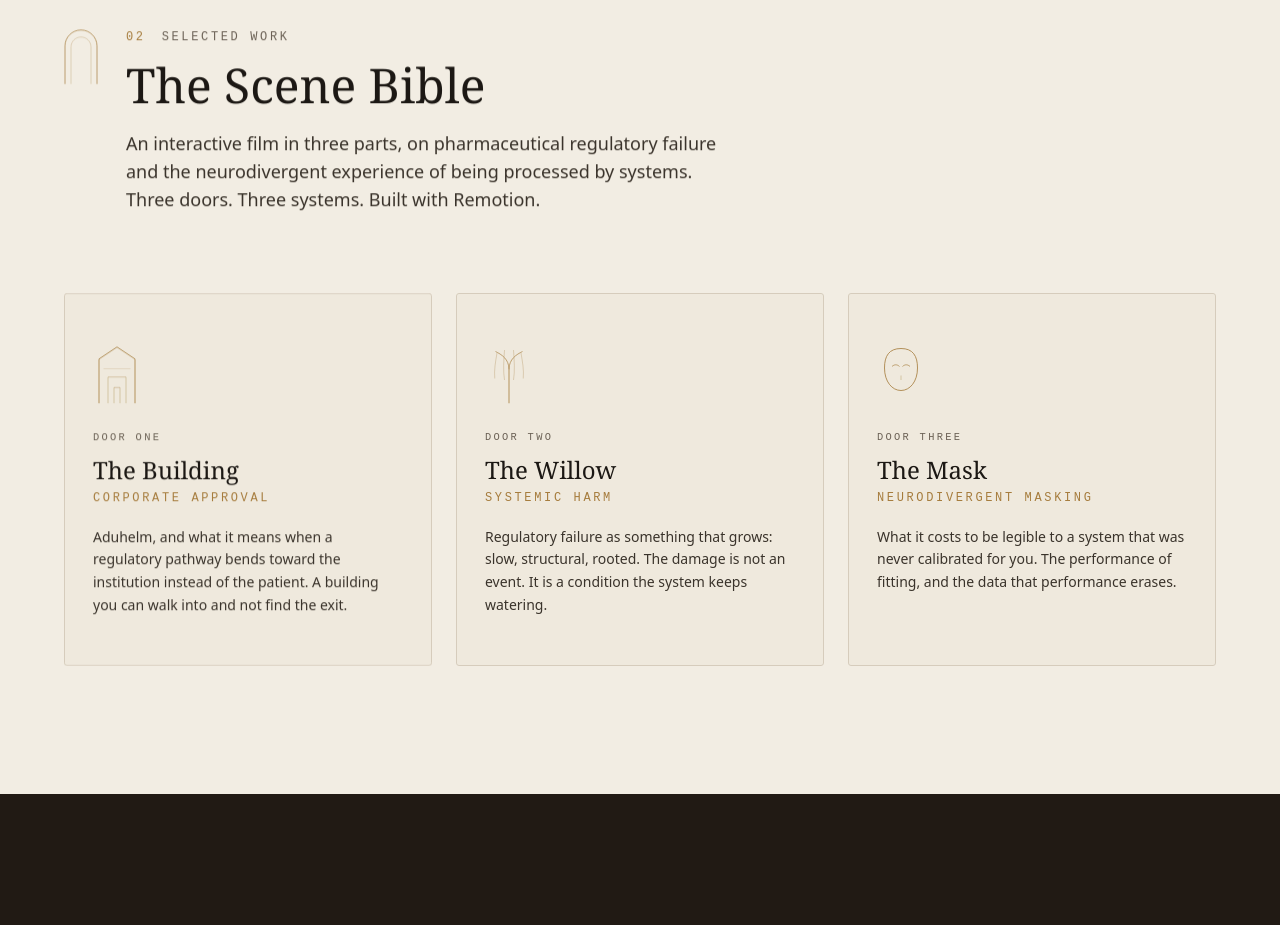
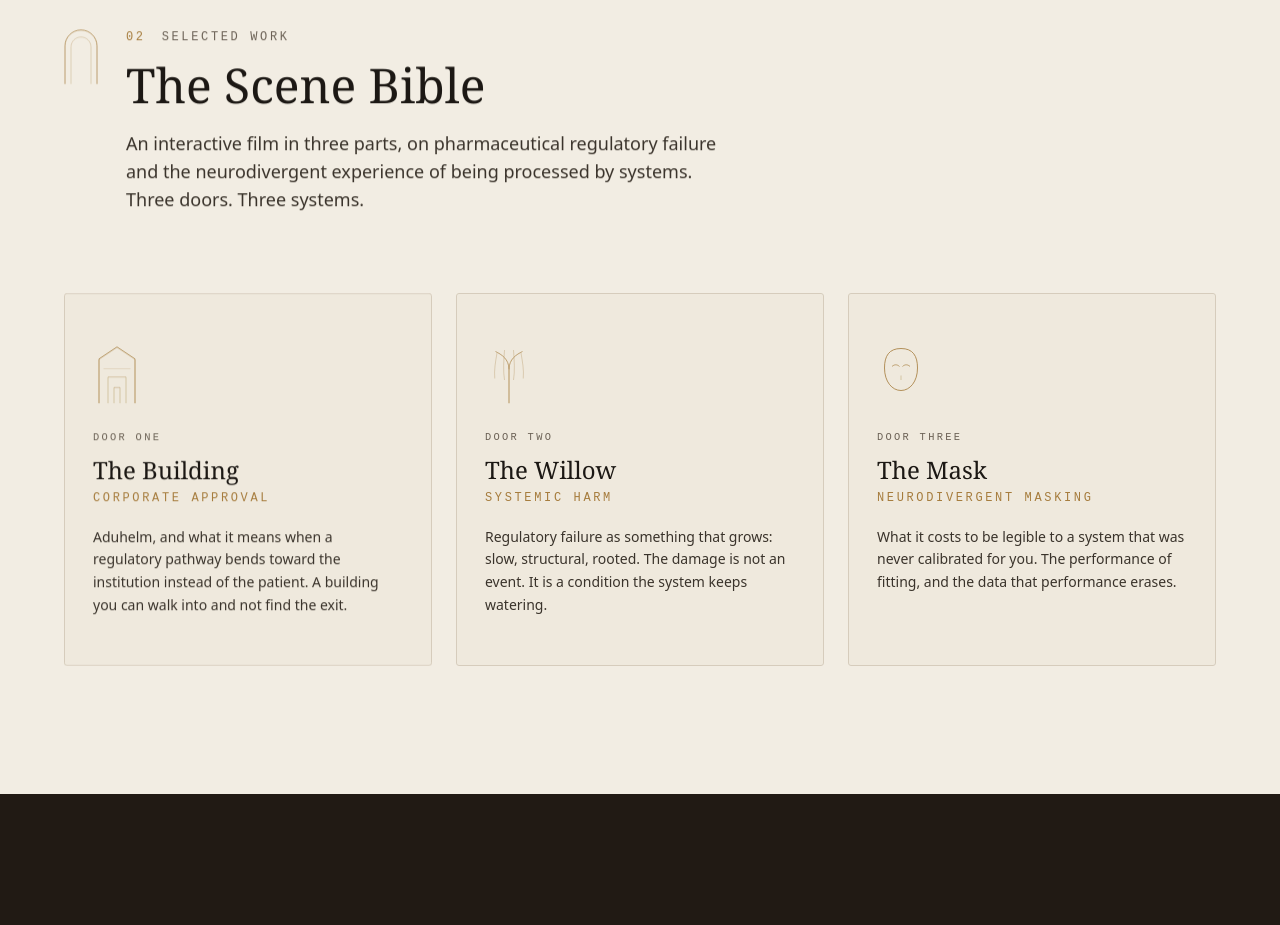
Before and after one commit to semresident222-collab/Martha-Wuya-Koroma, a Next.js app: page / in a window 1280 px wide. Shown: the part 3900-4825 px from the top of the page. Built offline with nearby package versions, Linux system fonts and the light colour scheme.

Commit message:
Remove "Built with Remotion" from Scene Bible intro

```diff
--- a/components/SceneBible.tsx
+++ b/components/SceneBible.tsx
@@ -64,7 +64,7 @@ export default function SceneBible() {
           index="02"
           eyebrow="Selected Work"
           title="The Scene Bible"
-          intro="An interactive film in three parts, on pharmaceutical regulatory failure and the neurodivergent experience of being processed by systems. Three doors. Three systems. Built with Remotion."
+          intro="An interactive film in three parts, on pharmaceutical regulatory failure and the neurodivergent experience of being processed by systems. Three doors. Three systems."
         />
 
         <div className="grid gap-6 md:grid-cols-3">
```
